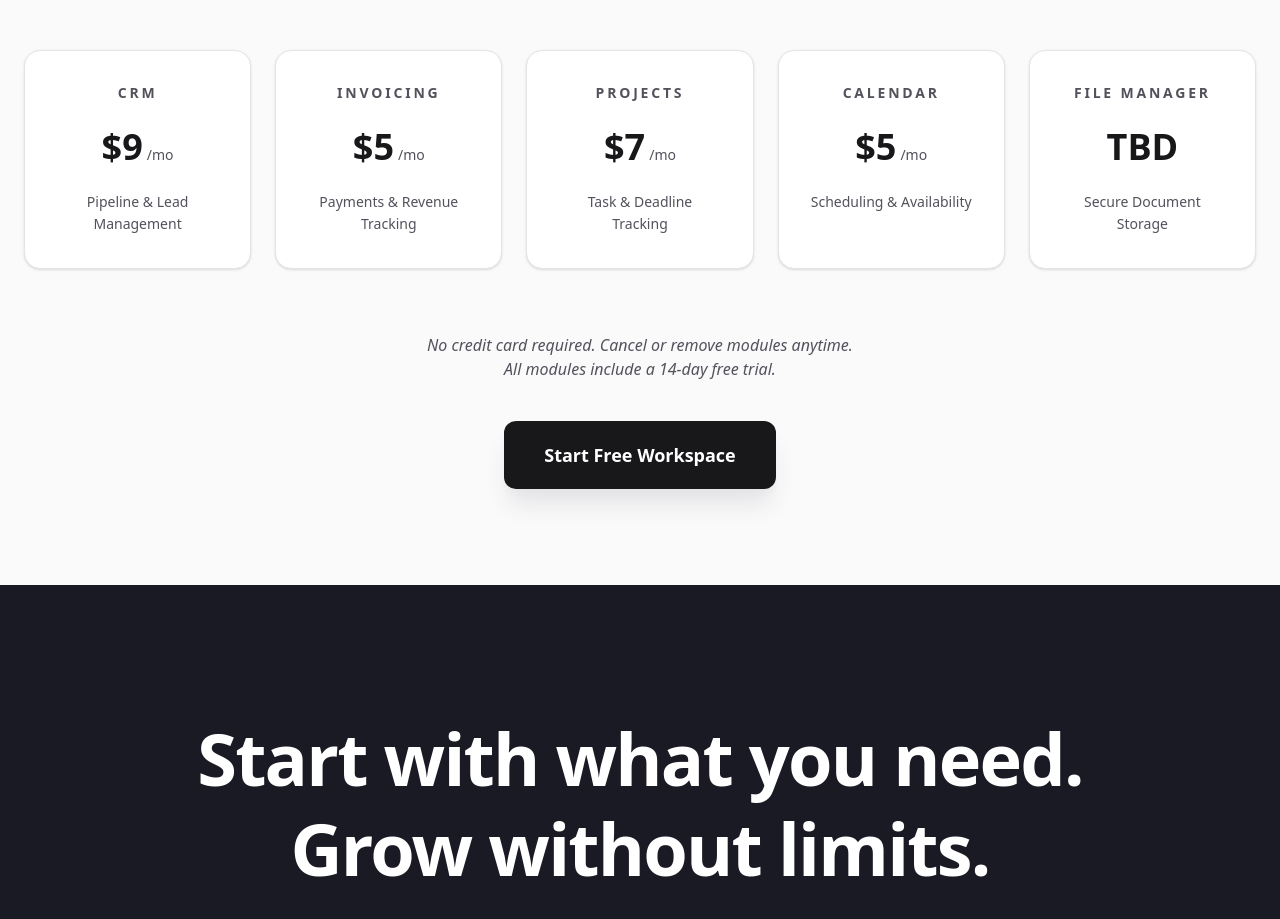
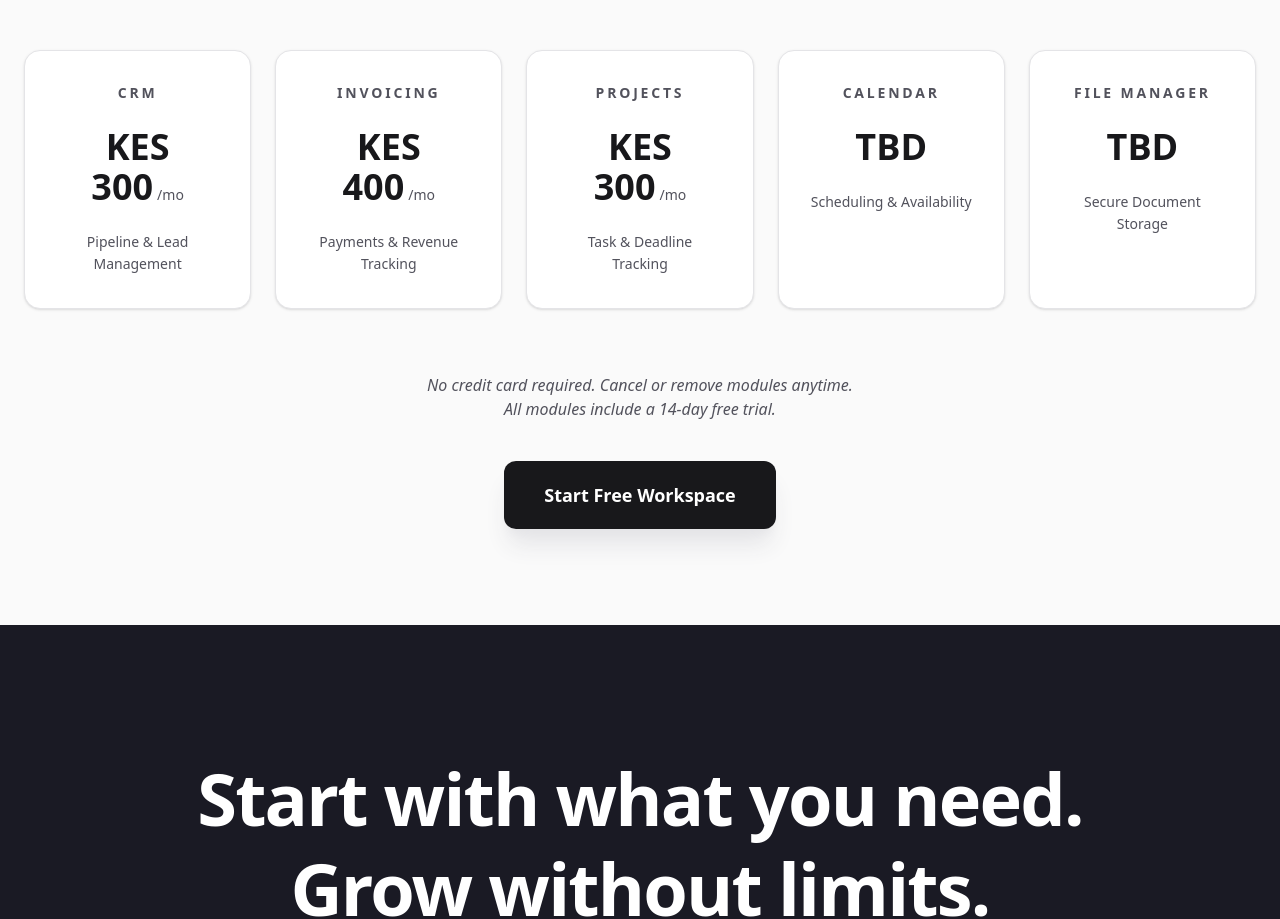
Before and after one commit to Conny1/darnocwebsite-8653, a Next.js app: page / in a window 1280 px wide. Shown: the part 6060-6979 px from the top of the page. Built offline with nearby package versions, Linux system fonts and the light colour scheme.

Commit message:
price changes

```diff
--- a/app/layout.tsx
+++ b/app/layout.tsx
@@ -29,6 +29,7 @@ export const metadata: Metadata = {
   title: "Darnoc",
   description: "Modular Business Tools and workspace",
 
+
 };
 
 export default function RootLayout({
--- a/app/page.tsx
+++ b/app/page.tsx
@@ -607,10 +607,10 @@ const WhoItsFor = () => {
 
 const Pricing = () => {
   const modulePrices = [
-    { name: "CRM", price: "$9", sub: "per month", desc: "Pipeline & Lead Management" },
-    { name: "Invoicing", price: "$5", sub: "per month", desc: "Payments & Revenue Tracking" },
-    { name: "Projects", price: "$7", sub: "per month", desc: "Task & Deadline Tracking" },
-    { name: "Calendar", price: "$5", sub: "per month", desc: "Scheduling & Availability" },
+    { name: "CRM", price: "KES 300", sub: "per month", desc: "Pipeline & Lead Management" },
+    { name: "Invoicing", price: "KES 400", sub: "per month", desc: "Payments & Revenue Tracking" },
+    { name: "Projects", price: "KES 300", sub: "per month", desc: "Task & Deadline Tracking" },
+    { name: "Calendar", price: "TBD", sub: "per month", desc: "Scheduling & Availability" },
     { name: "File Manager", price: "TBD", sub: "Coming Soon", desc: "Secure Document Storage" },
   ];
 
```
